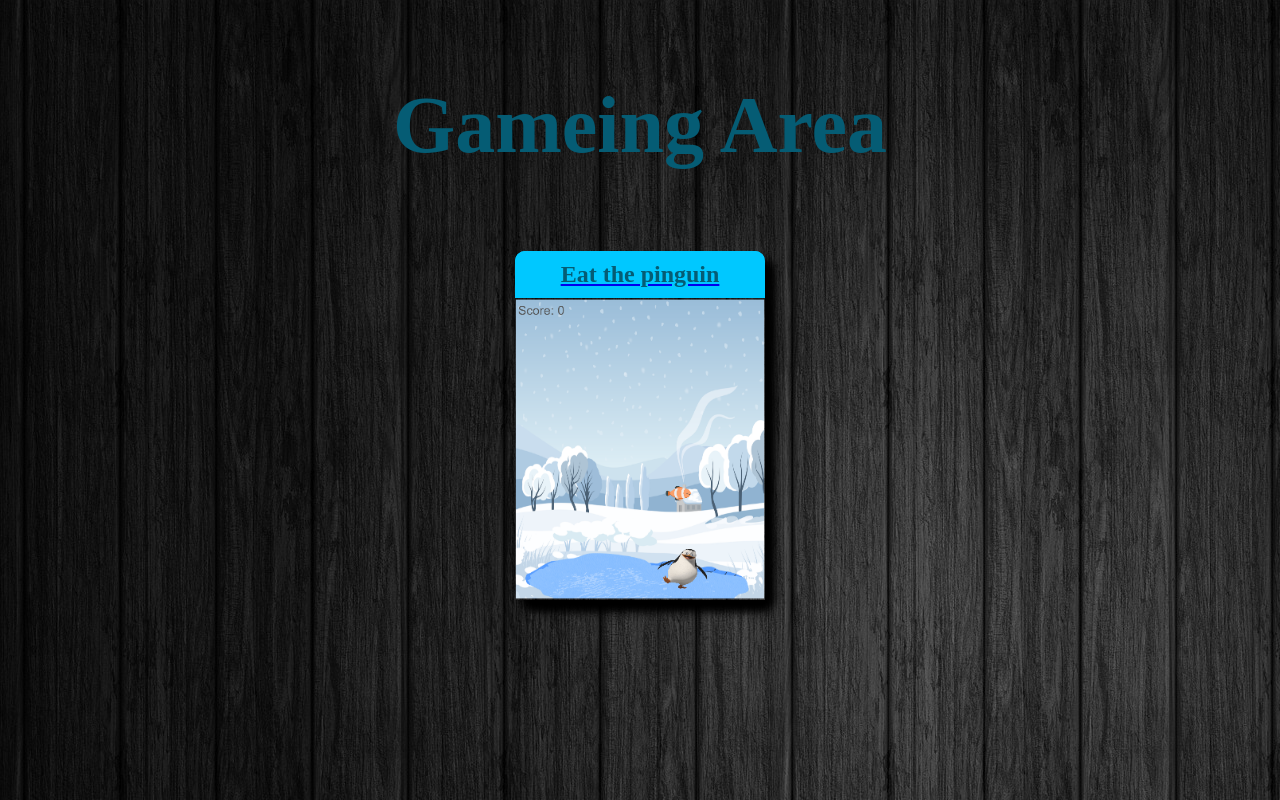
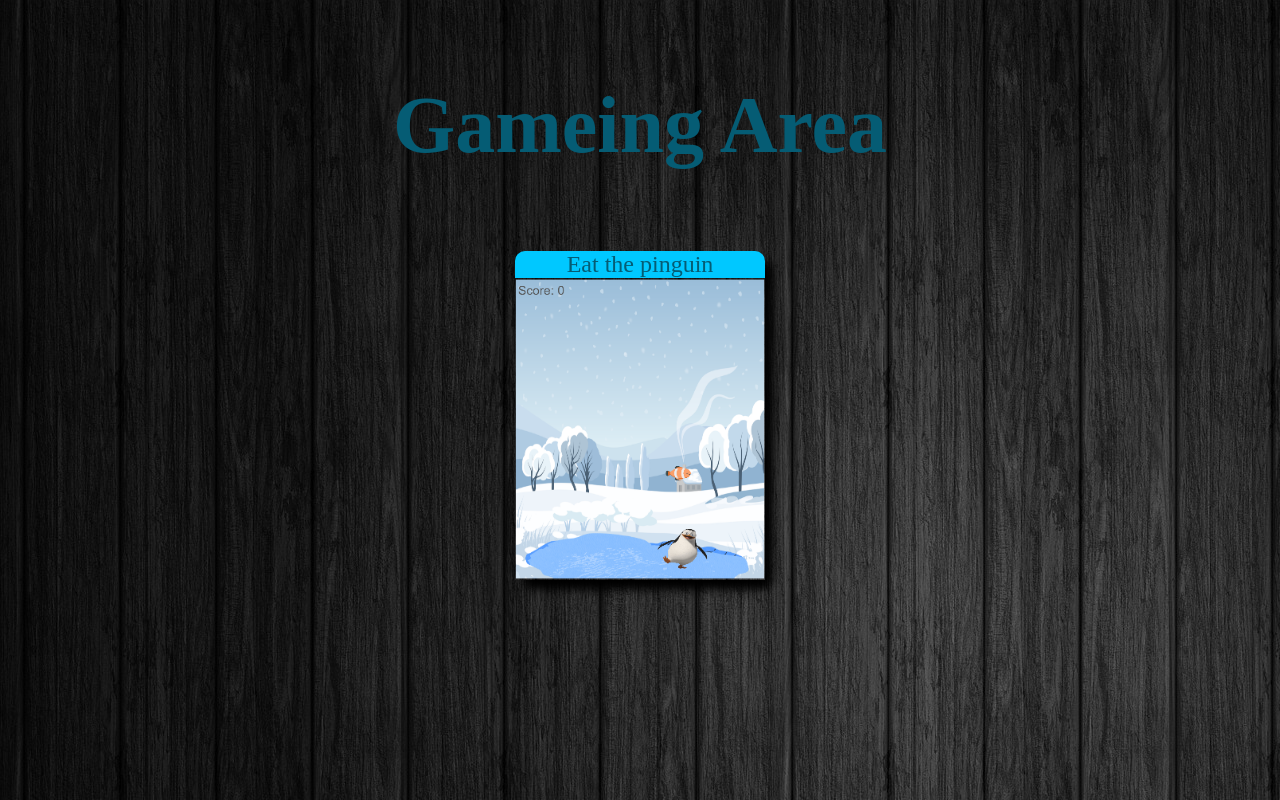
Before and after one commit to cintia-sari/EatThePinguin, a plain HTML site: page index.html in a window 1280 px wide. Drawn offline with Linux system fonts and the light colour scheme.

Commit message:
kép link szövegének hiba javítása

```diff
--- a/index.html
+++ b/index.html
@@ -12,9 +12,9 @@
         <h1> Gameing Area </h1>
     </header>
     <main>
-        <div class="play">
-            <a href="./play.html" target="_parent" class="play">
-                <h3 class="link">Eat the pinguin</h3>
+        <div>
+             <a href="./play.html" target="_parent" class="play">
+                Eat the pinguin
                 <img src="./picture/play1index.png" alt="">
              </a>
         </div>
--- a/styles/styles-index.css
+++ b/styles/styles-index.css
@@ -54,26 +54,20 @@ main .play {
     transition-duration: .3s;
 }
 
-main .play:hover{
-    width: 255px;
+main div .play:hover{
+    width:240px;
     box-shadow: 4px 6px 10px var(--btn-hover);
     cursor: pointer;
-}
-
-main .play  h3 {
-    display: flex;
-    justify-content:center;
-    padding: 10px;
-    color: var(--btb-border-text);
-    font-size: 1.5rem;
-}
-
-main .play  h3:link{
-    text-decoration: none;
-
+    font-size: 1.4rem;
 }
 
 
-main .play  h3:hover {
-    font-size: 1.55rem;
+
+main .play {
+    display: flex;
+    justify-content:center;
+    color: var(--btb-border-text);
+    font-size: 1.5rem;
+    text-decoration: none;
+    text-align: center;
 }
```
